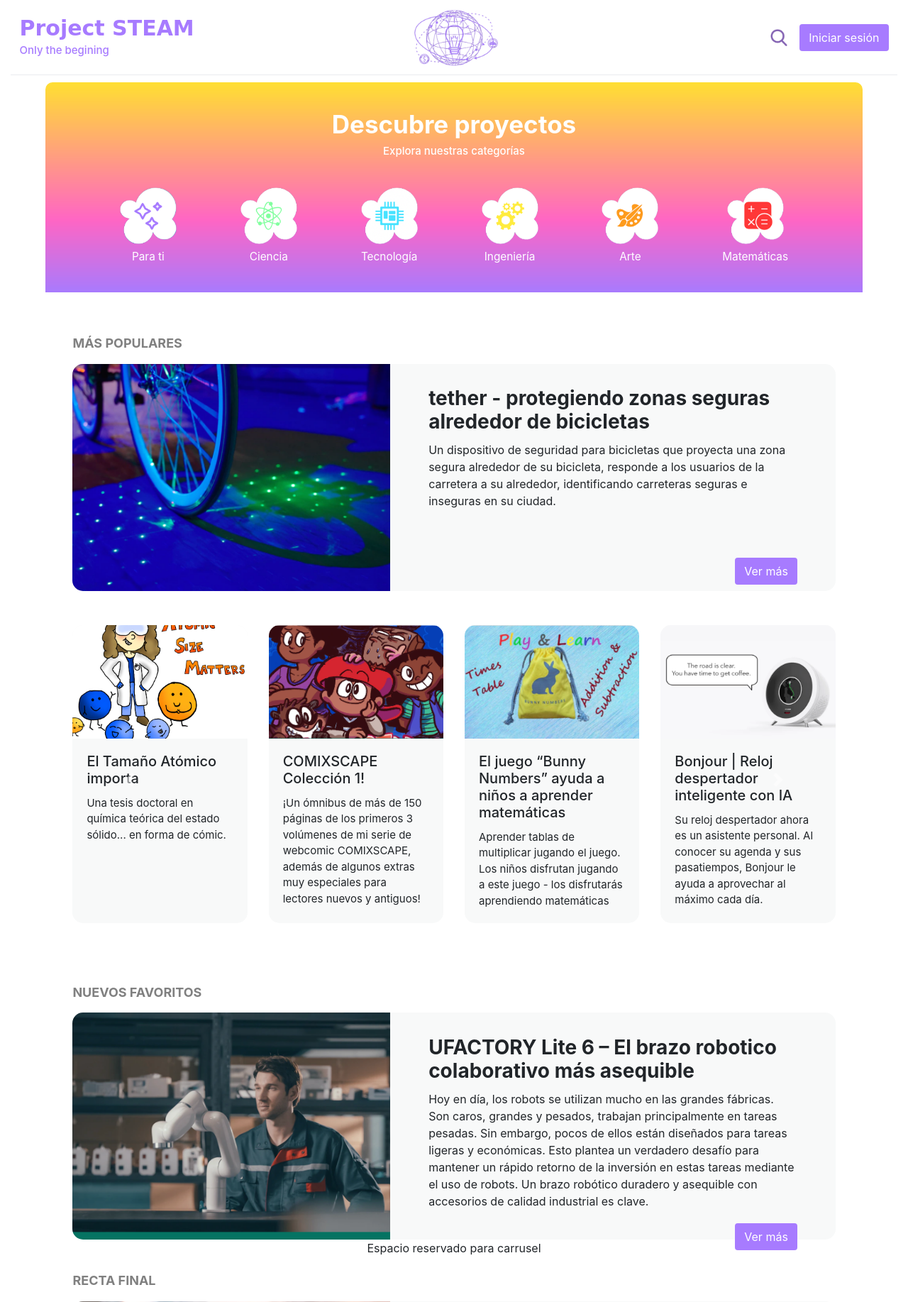
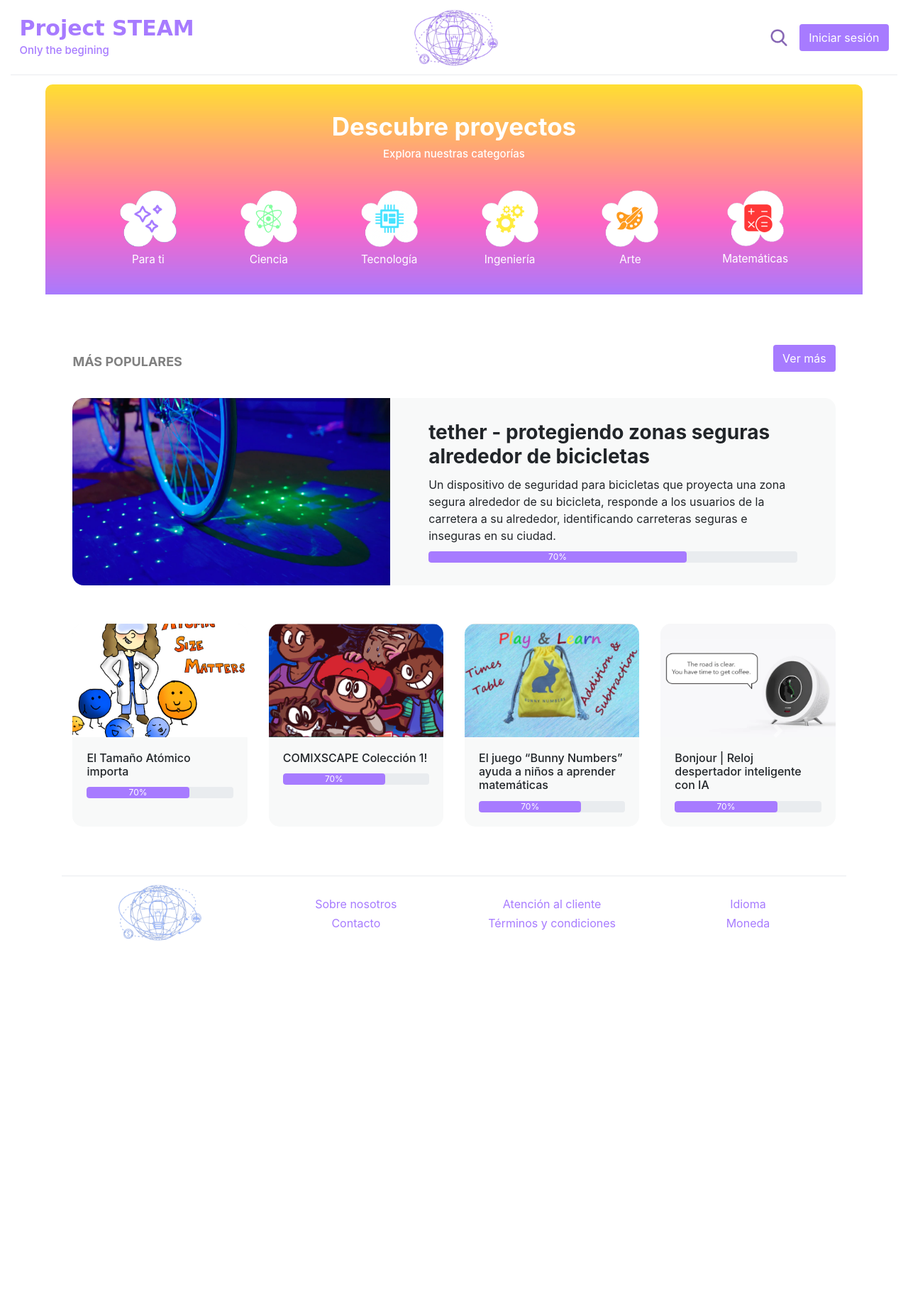
Before and after one commit to mariasol210/Crowdfunding_DesarrolloWeb, a PHP site: page / in a window 1280 px wide. Shown: the top 1835 px of the page at 71% size. After the commit the page ends 1326 px from the top, so only its background shows below. Run offline with PHP 8.4, Linux system fonts and the light colour scheme; some libraries are stand-ins or nearby versions; some web fonts are replaced.

Commit message:
barras de progreso

```diff
--- a/css/style.css
+++ b/css/style.css
@@ -77,7 +77,7 @@ h2{
     text-align: center;
     background-image: url("../media/degradado.png");
     background-size: auto 100%;
-    margin-top: 0.75%;
+    margin-top: 1%;
     border-top-left-radius: 10px;
     border-top-right-radius: 10px;
 }
@@ -163,23 +163,54 @@ h2{
     padding-block: 1.5%;
 }
 
-.destacado{
+.row content{
     margin-right: 0;
     margin-left: 0;
+}
+
+.destacado_titulo{
+    justify-content: space-between;
+    margin-block: 3%;
+}
+
+.destacado_titulo .col-md-2, .destacado_titulo .col-md-5{
+    width:auto;
+}
+
+.destacado_titulo .col-md-2{
+    display: flex;
+    justify-content: right;
+}
+
+.destacado_titulo button{
+    height: fit-content;
+}
+
+.destacado{
     text-align: left;
     border-radius: 15px;
     background-color: #f8f9f9;
+    margin-inline: 0;
 }
 
-.destacado, .destacado img{
-    height: 40vh;
+.destacado a, .card a{
+    text-decoration: none;
+    color: #212529;
 }
 
 .destacado img{
     object-fit: cover;
     width: 100%;
-    border-bottom-left-radius: 15px;
-    border-top-left-radius: 15px;
+    height: max-content;
+    border-radius: 1rem 1rem 0 0;
+}
+
+@media screen and (min-width: 48em){
+    .destacado img{
+        width: 100%;
+        height: 100%;
+        border-radius: 1rem 0 0 1rem;
+    }
 }
 
 .destacado .col-md-5{
@@ -198,20 +229,24 @@ h2{
 
 .destacado p{
     margin: 2% auto;
-    height: 60%;
+    height: auto;
 }
 
-.destacado button{
-    float: right;
-
+.progress-bar{
+    width: 70%;
+    border-radius: 0.25rem;
+    background-color: var(--morado);
 }
 
 .carrusel{
+    margin-block: 5%;
+    margin-inline: 0;
     justify-content: center;
+    border-radius: 15px;
 }
 
-.carousel-inner{
-    height: 60%;
+.carrusel .col-md-12{
+    padding-inline: 0px;
 }
 
 .carousel-item .card{
@@ -221,8 +256,12 @@ h2{
     background-color: #f8f9f9;
 }
 
+.card-text{
+    display: none;
+}
+
 .carousel-item .card h4{
-    font-size: 20px;
+    font-size: 1rem;
 }
 
 .carousel-item .card p{
--- a/index.html
+++ b/index.html
@@ -248,67 +248,133 @@
 
   <!-- Main content-->
   <div class="container-fluid content">
+
+    <!-- Mas populares-->
+    <div class="row destacado_titulo">
+      <div class="col-md-5">
         <h1>Más populares</h1>
-    <div class="row destacado">
-      <div class="col-md-5">
-        <img class="img-fluid" alt = "https://www.kickstarter.com/projects/91367227/tether-projecting-safe-zones-around-bikes?ref=section-design-tech-featured-project" src="media/p_tether.png">
       </div>
-      <div class="col-md-7">
-        <h3> tether -  protegiendo zonas seguras alrededor de bicicletas</h3>
-        <p>Un dispositivo de seguridad para bicicletas que proyecta una zona segura alrededor de su bicicleta, responde a los usuarios de la carretera a su alrededor, identificando carreteras seguras e inseguras en su ciudad.</p>
+      <div class="col-md-2">
         <button type="button" class="btn bgPurple">
           Ver más
         </button>
       </div>
     </div>
+    <div class="row destacado">
+      <div class="col-md-5">
+        <a href="#">
+          <img class="img-fluid"
+            alt="https://www.kickstarter.com/projects/91367227/tether-projecting-safe-zones-around-bikes?ref=section-design-tech-featured-project"
+            src="media/p_tether.png">
+        </a>
+      </div>
+      <div class="col-md-7">
+        <a href="#">
+          <h3> tether - protegiendo zonas seguras alrededor de bicicletas</h3>
+        </a>
+        <p>Un dispositivo de seguridad para bicicletas que proyecta una zona segura alrededor de su bicicleta, responde
+          a los usuarios de la carretera a su alrededor, identificando carreteras seguras e inseguras en su ciudad.</p>
+        <div class="progress">
+          <div class="progress-bar" role="progressbar" aria-valuenow="70" aria-valuemin="0" aria-valuemax="100">
+            70%
+          </div>
+        </div>
+      </div>
+    </div>
+
     <!-- Carrusel-->
     <div class="row carrusel">
-      <section class="pt-5 pb-5">
-        <div class="container">
-          <div class="row">
-            <div class="col-12">
+      <div class="col-md-12">
         <div id="carouselExampleControls" class="carousel slide" data-ride="carousel">
           <div class="carousel-inner">
             <div class="carousel-item active">
               <div class="row">
                 <div class="col-md-3 mb-3">
                   <div class="card">
-                          <img class="img-fluid" alt = "https://www.kickstarter.com/projects/105659142/atomic-size-matters?ref=discovery&term=chemistry" src="media/p_chemistrymatters.png">
+                    <a href="#">
+                      <img class="img-fluid"
+                        alt="https://www.kickstarter.com/projects/105659142/atomic-size-matters?ref=discovery&term=chemistry"
+                        src="media/p_chemistrymatters.png">
+                    </a>
                     <div class="card-body">
+                      <a href="#">
                         <h4 class="card-title">El Tamaño Atómico importa</h4>
-                            <p class="card-text"> Una tesis doctoral en química teórica del estado sólido... en forma de cómic.
+                      </a>
+                      <p class="card-text"> Una tesis doctoral en química teórica del estado sólido... en forma de
+                        cómic.
                       </p>
+                      <div class="progress">
+                        <div class="progress-bar" role="progressbar" aria-valuenow="70" aria-valuemin="0" aria-valuemax="100">
+                          70%
+                        </div>
+                      </div>
                     </div>
                   </div>
                 </div>
                 <div class="col-md-3 mb-3">
                   <div class="card">
-                          <img class="img-fluid" alt="https://www.kickstarter.com/projects/xscapistlj/comixscape-collection-1?ref=section-comics-illustration-featured-project" src="media/p_comic.png">
+                    <a href="#">
+                      <img class="img-fluid"
+                        alt="https://www.kickstarter.com/projects/xscapistlj/comixscape-collection-1?ref=section-comics-illustration-featured-project"
+                        src="media/p_comic.png">
+                    </a>
                     <div class="card-body">
+                      <a href="#">
                         <h4 class="card-title">COMIXSCAPE Colección 1!</h4>
-                            <p class="card-text">¡Un ómnibus de más de 150 páginas de los primeros 3 volúmenes de mi serie de webcomic COMIXSCAPE, además de algunos extras muy especiales para lectores nuevos y antiguos!
+                      </a>
+                      <p class="card-text">¡Un ómnibus de más de 150 páginas de los primeros 3 volúmenes de mi serie de
+                        webcomic COMIXSCAPE, además de algunos extras muy especiales para lectores nuevos y antiguos!
                       </p>
+                      <div class="progress">
+                        <div class="progress-bar" role="progressbar" aria-valuenow="70" aria-valuemin="0" aria-valuemax="100">
+                          70%
+                        </div>
+                      </div>
                     </div>
                   </div>
                 </div>
                 <div class="col-md-3 mb-3">
                   <div class="card">
-                          <img class="img-fluid" alt="https://www.kickstarter.com/projects/980681112/bunny-numbers-game-helps-children-to-be-confident-in-maths?ref=discovery&term=math" src="media/p_bunny.png">
+                    <a href="#">
+                      <img class="img-fluid"
+                        alt="https://www.kickstarter.com/projects/980681112/bunny-numbers-game-helps-children-to-be-confident-in-maths?ref=discovery&term=math"
+                        src="media/p_bunny.png">
+                    </a>
                     <div class="card-body">
+                      <a href="#">
                         <h4 class="card-title"> El juego “Bunny Numbers” ayuda a niños a aprender matemáticas</h4>
+                      </a>
                       <p class="card-text">
-                                Aprender tablas de multiplicar jugando el juego. Los niños disfrutan jugando a este juego - los disfrutarás aprendiendo matemáticas
+                        Aprender tablas de multiplicar jugando el juego. Los niños disfrutan jugando a este juego - los
+                        disfrutarás aprendiendo matemáticas
                       </p>
+                      <div class="progress">
+                        <div class="progress-bar" role="progressbar" aria-valuenow="70" aria-valuemin="0" aria-valuemax="100">
+                          70%
+                        </div>
+                      </div>
                     </div>
                   </div>
                 </div>
                 <div class="col-md-3 mb-3">
                   <div class="card">
-                          <img class="img-fluid" alt="https://www.kickstarter.com/projects/1450781303/bonjour-smart-alarm-clock-with-artificial-intellig?ref=discovery&term=smart%20clock" src="media/p_bonjour.png">
+                    <a href="#">
+                      <img class="img-fluid"
+                        alt="https://www.kickstarter.com/projects/1450781303/bonjour-smart-alarm-clock-with-artificial-intellig?ref=discovery&term=smart%20clock"
+                        src="media/p_bonjour.png">
+                    </a>
                     <div class="card-body">
+                      <a href="#">
                         <h4 class="card-title">Bonjour | Reloj despertador inteligente con IA</h4>
-                            <p class="card-text"> Su reloj despertador ahora es un asistente personal. Al conocer su agenda y sus pasatiempos, Bonjour le ayuda a aprovechar al máximo cada día.
+                      </a>
+                      <p class="card-text"> Su reloj despertador ahora es un asistente personal. Al conocer su agenda y
+                        sus pasatiempos, Bonjour le ayuda a aprovechar al máximo cada día.
                       </p>
+                      <div class="progress">
+                        <div class="progress-bar" role="progressbar" aria-valuenow="70" aria-valuemin="0" aria-valuemax="100">
+                          70%
+                        </div>
+                      </div>
                     </div>
                   </div>
                 </div>
@@ -318,41 +384,87 @@
               <div class="row">
                 <div class="col-md-3 mb-3">
                   <div class="card">
-                          <img class="img-fluid" alt="https://www.kickstarter.com/projects/deckrx/deckrx-the-deckbuilding-racing-videogame?ref=discovery&term=videogame" src="media/p_deckrx.png">
+                    <a href="#">
+                      <img class="img-fluid"
+                        alt="https://www.kickstarter.com/projects/deckrx/deckrx-the-deckbuilding-racing-videogame?ref=discovery&term=videogame"
+                        src="media/p_deckrx.png">
+                    </a>
                     <div class="card-body">
+                      <a href="#">
                         <h4 class="card-title">Deck: El videojuego de carrera de construcción de Decks</h4>
-                            <p class="card-text">Deck RX combina elementos tradicionales de construcción de mazos roguelike con el género de los videojuegos de carreras.
+                      </a>
+                      <p class="card-text">Deck RX combina elementos tradicionales de construcción de mazos roguelike
+                        con el género de los videojuegos de carreras.
                       </p>
+                      <div class="progress">
+                        <div class="progress-bar" role="progressbar" aria-valuenow="70" aria-valuemin="0" aria-valuemax="100">
+                          70%
+                        </div>
+                      </div>
                     </div>
                   </div>
                 </div>
                 <div class="col-md-3 mb-3">
                   <div class="card">
+                    <a href="#">
                       <img class="img-fluid" alt="100%x280" src="media/p_stempower.png">
+                    </a>
                     <div class="card-body">
+                      <a href="#">
                         <h4 class="card-title">Kit de actividades STEMpowerkids</h4>
-                            <p class="card-text">STEMpowerkids ofrece kits de actividades de ciencia, tecnología, ingeniería y matemáticas mensuales para niños de 3 a 8 años.
+                      </a>
+                      <p class="card-text">STEMpowerkids ofrece kits de actividades de ciencia, tecnología, ingeniería y
+                        matemáticas mensuales para niños de 3 a 8 años.
                       </p>
+                      <div class="progress">
+                        <div class="progress-bar" role="progressbar" aria-valuenow="70" aria-valuemin="0" aria-valuemax="100">
+                          70%
+                        </div>
+                      </div>
                     </div>
                   </div>
                 </div>
                 <div class="col-md-3 mb-3">
                   <div class="card">
-                          <img class="img-fluid" alt="https://www.kickstarter.com/projects/newhamptonschool/the-class-that-harnessed-the-wind-0?ref=discovery&term=engineering" src="media/p_wind.png">
+                    <a href="#">
+                      <img class="img-fluid"
+                        alt="https://www.kickstarter.com/projects/newhamptonschool/the-class-that-harnessed-the-wind-0?ref=discovery&term=engineering"
+                        src="media/p_wind.png">
+                    </a>
                     <div class="card-body">
+                      <a href="#">
                         <h4 class="card-title">The Class That Harnessed the Wind</h4>
-                            <p class="card-text">Los estudiantes de secundaria aprenden principios de diseño, ingeniería y publicación al construir una turbina eólica en funcionamiento.
+                      </a>
+                      <p class="card-text">Los estudiantes de secundaria aprenden principios de diseño, ingeniería y
+                        publicación al construir una turbina eólica en funcionamiento.
                       </p>
+                      <div class="progress">
+                        <div class="progress-bar" role="progressbar" aria-valuenow="70" aria-valuemin="0" aria-valuemax="100">
+                          70%
+                        </div>
+                      </div>
                     </div>
                   </div>
                 </div>
                 <div class="col-md-3 mb-3">
                   <div class="card">
-                          <img class="img-fluid" alt="https://www.kickstarter.com/projects/2045724330/kenneth-mbenes-soil-chemistry-report?ref=discovery&term=chemistry" src="media/p_chemistryreport.png">
+                    <a href="#">
+                      <img class="img-fluid"
+                        alt="https://www.kickstarter.com/projects/2045724330/kenneth-mbenes-soil-chemistry-report?ref=discovery&term=chemistry"
+                        src="media/p_chemistryreport.png">
+                    </a>
                     <div class="card-body">
+                      <a href="#">
                         <h4 class="card-title">Informe de química del suelo de Kenneth Mbene</h4>
-                            <p class="card-text">Tesis sobre la capacidad de fijación de fósforo en suelos y cuerpos de agua volcánicos del suroeste de Camerún.
+                      </a>
+                      <p class="card-text">Tesis sobre la capacidad de fijación de fósforo en suelos y cuerpos de agua
+                        volcánicos del suroeste de Camerún.
                       </p>
+                      <div class="progress">
+                        <div class="progress-bar" role="progressbar" aria-valuenow="70" aria-valuemin="0" aria-valuemax="100">
+                          70%
+                      </div>
+                      </div>
                     </div>
                   </div>
                 </div>
@@ -368,68 +480,6 @@
             <span class="sr-only">Next</span>
           </a>
         </div>
-            </div>
-          </div>
-        </div>
-      </section>
-    </div>
-
-    <h1>Nuevos favoritos</h1>
-    <div class="row destacado">
-      <div class="col-md-5">
-        <img class="img-fluid" alt= "https://www.kickstarter.com/projects/ufactory/ufactory-lite-6-most-affordable-collaborative-robot-arm?ref=section-homepage-featured-project" src="media/p_ufactory.png">
-      </div>
-      <div class="col-md-7">
-        <h3>UFACTORY Lite 6 – El brazo robotico colaborativo más asequible</h3>
-        <p>Hoy en día, los robots se utilizan mucho en las grandes fábricas. Son caros, grandes y pesados, trabajan principalmente en tareas pesadas. Sin embargo, pocos de ellos están diseñados para tareas ligeras y económicas. Esto plantea un verdadero desafío para mantener un rápido retorno de la inversión en estas tareas mediante el uso de robots. Un brazo robótico duradero y asequible con accesorios de calidad industrial es clave.</p>
-        <button type="button" class="btn bgPurple">
-          Ver más
-        </button>
-      </div>
-    </div>
-    <div class="row carrusel">
-
-      Espacio reservado para carrusel
-    </div>
-
-    <h1>Recta final</h1>
-    <div class="row destacado">
-      <div class="col-md-5">
-        <img class="img-fluid" alt="https://www.gofundme.com/f/cortometraje-y-si-pudieses-elegir" src="media/p_cortoElegir.png">
-      </div>
-      <div class="col-md-7">
-        <h3>Cortometraje "¿Y si pudieses elegir?</h3>
-        <p>Un grupo de apasionados del cine vamos a grabar un corto y necesitamos lo básico para pagar a actores, alquilar el local y equipo necesario.
-            Contribuye para apoyar la cultura!!
-            Cualquier ayuda de 5 o 10 euros será perfecta, no es necesario más! Eso es casi como tomarse dos o tres refrescos!
-            Si haces una donación pública, te incluiremos en los créditos finales.</p>
-        <button type="button" class="btn bgPurple">
-          Ver más
-        </button>
-      </div>
-    </div>
-    <div class="row carrusel">
-
-      Espacio reservado para carrusel
-    </div>
-
-    <h1>Últimas oportunidades</h1>
-    <div class="row destacado">
-      <div class="col-md-5">
-        <img class="img-fluid" alt="https://www.kickstarter.com/projects/scilynk/scilynk-a-new-era-for-science?ref=discovery&term=science" src="media/p_sciLynk.png">
-      </div>
-      <div class="col-md-7">
-        <h3>SciLynk: Una nueva era para la ciencia</h3>
-        <p>Nuestro objetivo es crear una red de acceso abierto donde las barreras físicas de las instituciones ya no separen a las mentes más brillantes del mundo. Imagine un mundo en el que los departamentos de investigación de Stanford, Harvard, MIT, Oxford y más están conectados; donde puedan compartir investigaciones y encontrar los descubrimientos del mañana. Donde los estudiantes de todo el mundo puedan compartir sus ideas, hacer preguntas y ampliar sus conocimientos científicos.
-            No solo una red, sino un centro que encarna los valores más puros de investigación, colaboración, educación y conexión.</p>
-        <button type="button" class="btn bgPurple">
-          Ver más
-        </button>
-      </div>
-    </div>
-    <div class="row carrusel">
-
-      Espacio reservado para carrusel
       </div>
     </div>
 
```
Also changed, not shown: proyectos.txt (added, +110 -0 lines). Lines whose indentation alone changed are shown as unchanged.
